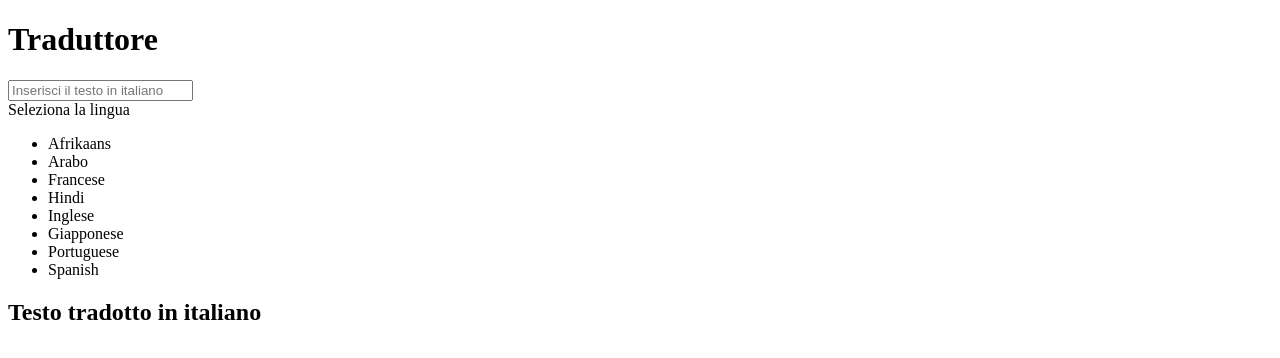
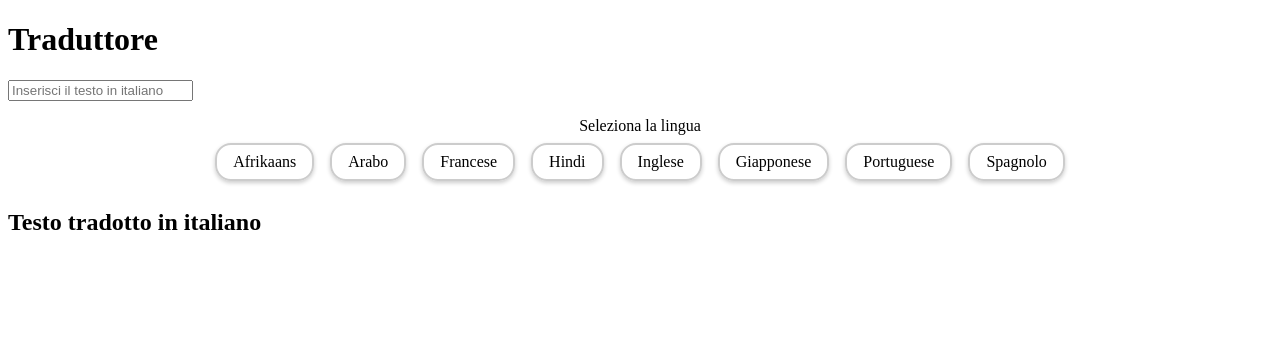
Before and after one commit to Classi-di-Mauro-Longano/primi-passi-con-react-mlongano, a React (Vite) app: page / in a window 1280 px wide. Shown: the top 358 px of the page. Built offline with nearby package versions, Linux system fonts and the light colour scheme.

Commit message:
Aggiungi la selezione della lingua e il css relativo

```diff
--- a/src/App.jsx
+++ b/src/App.jsx
@@ -8,6 +8,7 @@ import { useState } from 'react';
 
 function App() {
   const [testo, setTesto] = useState('');
+  const [lingua, setLingua] = useState({nome: 'italiano', codice: 'it'});
   return (
     <>
       {/* Esempio di utilizzo di useState
@@ -16,8 +17,8 @@ function App() {
       */}
       <Intestazione />
       <Testo setTesto={setTesto} />
-      <Lingua />
-      <Traduzione testo={testo} lingua={"italiano"} />
+      <Lingua linguaSelezionata={lingua} cambiaLingua={setLingua} />
+      <Traduzione testo={testo} lingua={lingua} />
     </>
   );
 }
--- /dev/null
+++ b/src/components/Lingua.css
@@ -0,0 +1,48 @@
+.selezione_lingua {
+  display: flex;
+  flex-direction: column;
+  align-items: center;
+  margin: 1rem;
+}
+
+.lista-lingue {
+  display: flex;
+  flex-wrap: wrap;
+  justify-content: center;
+  list-style: none;
+  padding: 0;
+  margin: 0;
+}
+
+.lingua {
+  display: inline-flex;
+  align-items: center;
+  justify-content: center;
+  margin: 0.5rem;
+  padding: 0.5rem 1rem;
+  border: 2px solid #ccc;
+  border-radius: 1rem;
+  box-shadow: 0 2px 4px rgba(0, 0, 0, 0.2);
+  cursor: pointer;
+  transition: background-color 0.2s ease-in-out;
+}
+
+.lingua.selected {
+  background-color: #007bff;
+  color: #fff;
+  border-color: #007bff;
+}
+
+.lingua:hover {
+  background-color: #f0f0f0;
+}
+
+.lingua.selected, {
+  background-color: #007bff;
+  color: #fff;
+  border-color: #007bff;
+}
+
+.lingua.selected:hover {
+  background-color: #014185;
+}
--- a/src/components/Lingua.jsx
+++ b/src/components/Lingua.jsx
@@ -1,27 +1,37 @@
-export function Lingua() {
+import PropTypes from 'prop-types';
+import './Lingua.css';
+
+export function Lingua ( { linguaSelezionata, cambiaLingua } ) {
   return (
     <section className="selezione_lingua">
       <label>Seleziona la lingua</label>
-      <div className="select">
-        <ul>
-          {LANGUAGES.map((language) => (
-            <li key={language.value} value={language.value}>
-              {language.label}
+        <ul className='lista-lingue'>
+          {LINGUE.map( ( lingua ) => (
+            <li
+              className={`btn lingua ${linguaSelezionata.codice === lingua.codice ? "selected" : ""}`}
+              key={lingua.codice}
+              onClick={() => cambiaLingua( lingua )}
+            >
+              {lingua.nome}
             </li>
-          ))}
+          ) )}
         </ul>
-      </div>
     </section>
-  )
+  );
 }
 
-const LANGUAGES = [
-  { label: "Afrikaans", value: "af" },
-  { label: "Arabo", value: "ar" },
-  { label: "Francese", value: "fr" },
-  { label: "Hindi", value: "hi" },
-  { label: "Inglese", value: "en" },
-  { label: "Giapponese", value: "ja" },
-  { label: "Portuguese", value: "pt" },
-  { label: "Spanish", value: "es" },
+Lingua.propTypes = {
+  linguaSelezionata: PropTypes.string.isRequired,
+  cambiaLingua: PropTypes.func.isRequired,
+};
+
+const LINGUE = [
+  { nome: "Afrikaans", codice: "af" },
+  { nome: "Arabo", codice: "ar" },
+  { nome: "Francese", codice: "fr" },
+  { nome: "Hindi", codice: "hi" },
+  { nome: "Inglese", codice: "en" },
+  { nome: "Giapponese", codice: "ja" },
+  { nome: "Portuguese", codice: "pt" },
+  { nome: "Spagnolo", codice: "es" },
 ];
--- a/src/components/Traduzione.jsx
+++ b/src/components/Traduzione.jsx
@@ -3,7 +3,7 @@ import PropTypes from 'prop-types';
 export function Traduzione({lingua, testo}) {
   return (
     <>
-      <h2>Testo tradotto in {lingua}</h2>
+      <h2>Testo tradotto in {lingua.nome}</h2>
       <p>{testo}</p>
     </>
   )
```
Also changed, not shown: src/components/Testo.jsx (indentation only).
